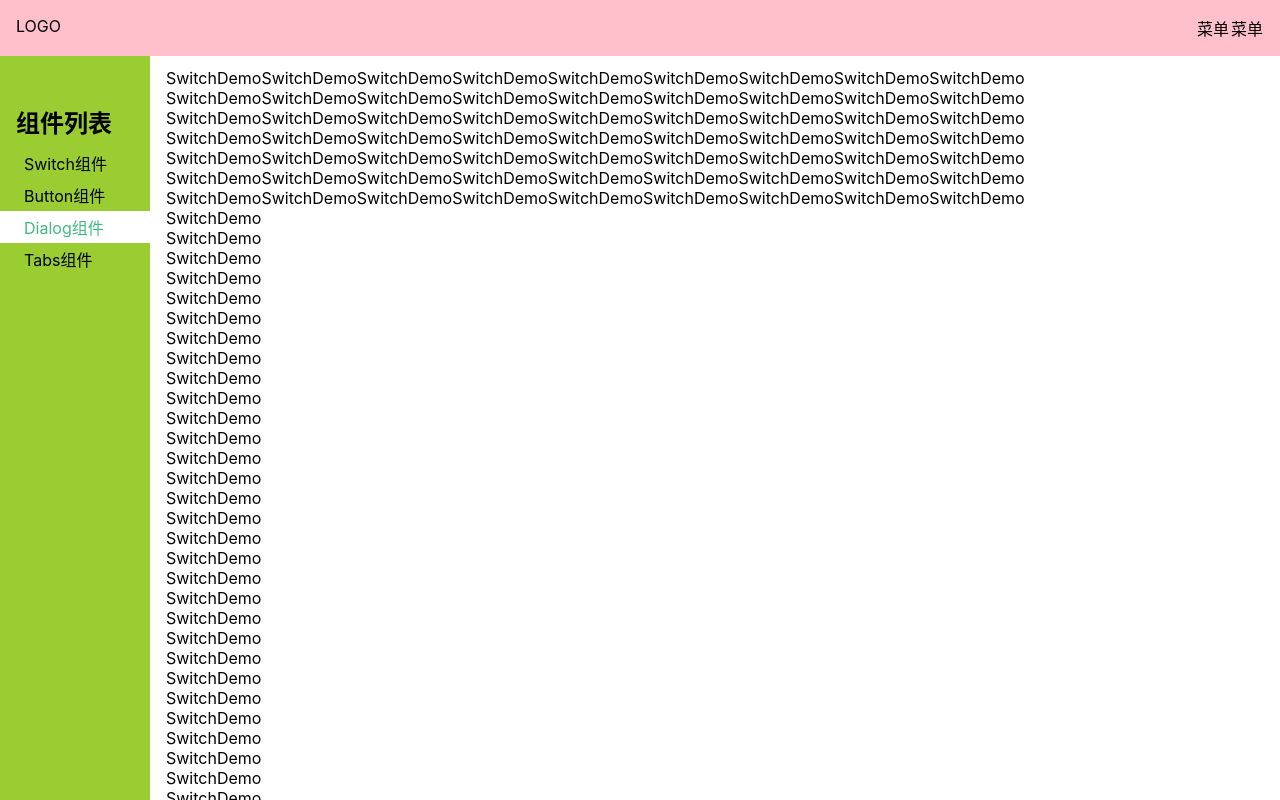
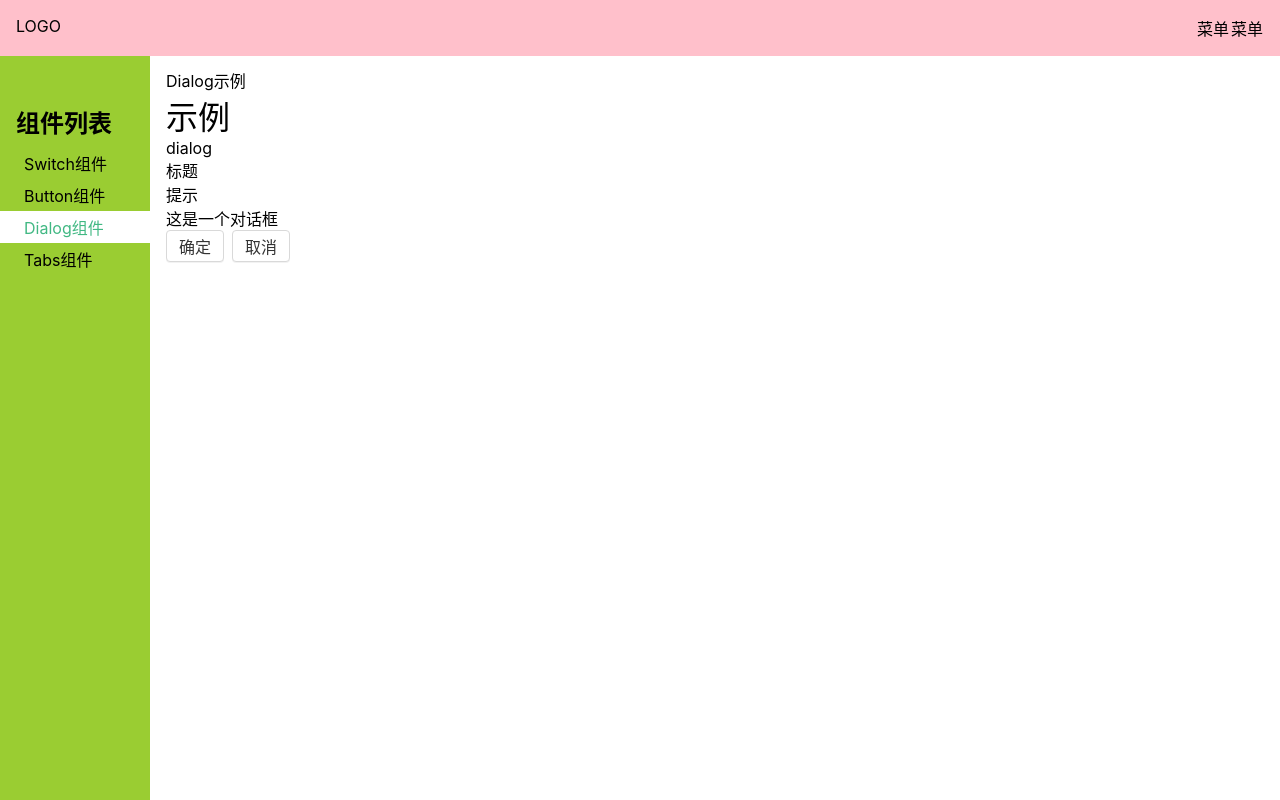
Before and after one commit to yichang8421/yiui-forest, a Vue app: page /#/doc/dialog in a window 1280 px wide. Built offline with nearby package versions, Linux system fonts and the light colour scheme.

Commit message:
创建 Dialog 组件

```diff
--- a/src/components/DialogDemo/index.vue
+++ b/src/components/DialogDemo/index.vue
@@ -1,43 +1,15 @@
 <template>
-    <div><span>SwitchDemo</span><span>SwitchDemo</span><span>SwitchDemo</span><span>SwitchDemo</span><span>SwitchDemo</span><span>SwitchDemo</span><span>SwitchDemo</span><span>SwitchDemo</span><span>SwitchDemo</span></div>
-    <div><span>SwitchDemo</span><span>SwitchDemo</span><span>SwitchDemo</span><span>SwitchDemo</span><span>SwitchDemo</span><span>SwitchDemo</span><span>SwitchDemo</span><span>SwitchDemo</span><span>SwitchDemo</span></div>
-    <div><span>SwitchDemo</span><span>SwitchDemo</span><span>SwitchDemo</span><span>SwitchDemo</span><span>SwitchDemo</span><span>SwitchDemo</span><span>SwitchDemo</span><span>SwitchDemo</span><span>SwitchDemo</span></div>
-    <div><span>SwitchDemo</span><span>SwitchDemo</span><span>SwitchDemo</span><span>SwitchDemo</span><span>SwitchDemo</span><span>SwitchDemo</span><span>SwitchDemo</span><span>SwitchDemo</span><span>SwitchDemo</span></div>
-    <div><span>SwitchDemo</span><span>SwitchDemo</span><span>SwitchDemo</span><span>SwitchDemo</span><span>SwitchDemo</span><span>SwitchDemo</span><span>SwitchDemo</span><span>SwitchDemo</span><span>SwitchDemo</span></div>
-    <div><span>SwitchDemo</span><span>SwitchDemo</span><span>SwitchDemo</span><span>SwitchDemo</span><span>SwitchDemo</span><span>SwitchDemo</span><span>SwitchDemo</span><span>SwitchDemo</span><span>SwitchDemo</span></div>
-    <div><span>SwitchDemo</span><span>SwitchDemo</span><span>SwitchDemo</span><span>SwitchDemo</span><span>SwitchDemo</span><span>SwitchDemo</span><span>SwitchDemo</span><span>SwitchDemo</span><span>SwitchDemo</span></div>
-    <div>SwitchDemo</div>
-    <div>SwitchDemo</div>
-    <div>SwitchDemo</div>
-    <div>SwitchDemo</div>
-    <div>SwitchDemo</div>
-    <div>SwitchDemo</div>
-    <div>SwitchDemo</div>
-    <div>SwitchDemo</div>
-    <div>SwitchDemo</div>
-    <div>SwitchDemo</div>
-    <div>SwitchDemo</div>
-    <div>SwitchDemo</div>
-    <div>SwitchDemo</div>
-    <div>SwitchDemo</div>
-    <div>SwitchDemo</div>
-    <div>SwitchDemo</div>
-    <div>SwitchDemo</div>
-    <div>SwitchDemo</div>
-    <div>SwitchDemo</div>
-    <div>SwitchDemo</div>
-    <div>SwitchDemo</div>
-    <div>SwitchDemo</div>
-    <div>SwitchDemo</div>
-    <div>SwitchDemo</div>
-    <div>SwitchDemo</div>
-    <div>SwitchDemo</div>
-    <div>SwitchDemo</div>
-    <div>SwitchDemo</div>
-    <div>SwitchDemo</div>
-    <div>SwitchDemo</div>
-    <div>SwitchDemo</div>
-    <div>SwitchDemo</div>
-    <div>SwitchDemo</div>
-    <div>SwitchDemo</div>
+    <div>
+        <div>Dialog示例</div>
+        <h1>示例</h1>
+        <Dialog/>
+    </div>
 </template>
+
+<script lang="ts">
+    import Dialog from "../../lib/Dialog/index.vue";
+
+    export default {
+        components: {Dialog}
+    };
+</script>
--- /dev/null
+++ b/src/lib/Dialog/index.vue
@@ -0,0 +1,22 @@
+<template>
+    <div>dialog</div>
+    <div>
+        <header>标题</header>
+        <main>
+            <p>提示</p>
+            <p>这是一个对话框</p>
+        </main>
+        <footer>
+            <Button>确定</Button>
+            <Button>取消</Button>
+        </footer>
+    </div>
+</template>
+
+<script lang="ts">
+    import Button from "../../lib/Button/index.vue";
+
+    export default {
+        components: {Button}
+    };
+</script>
```
